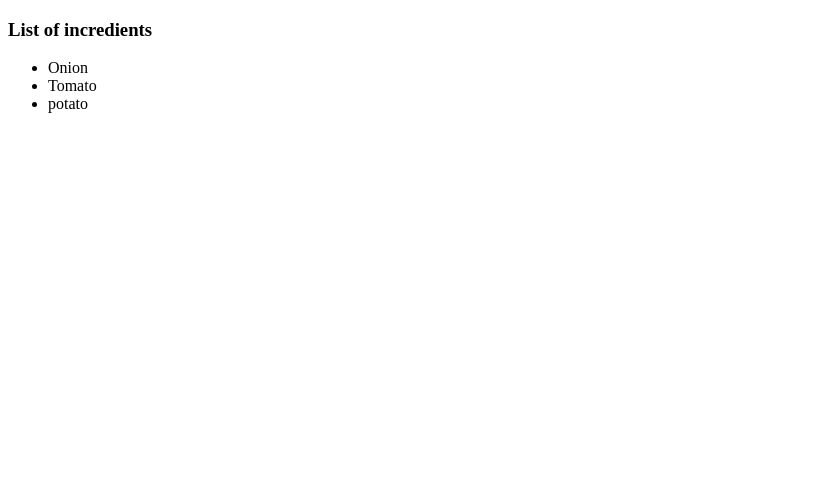
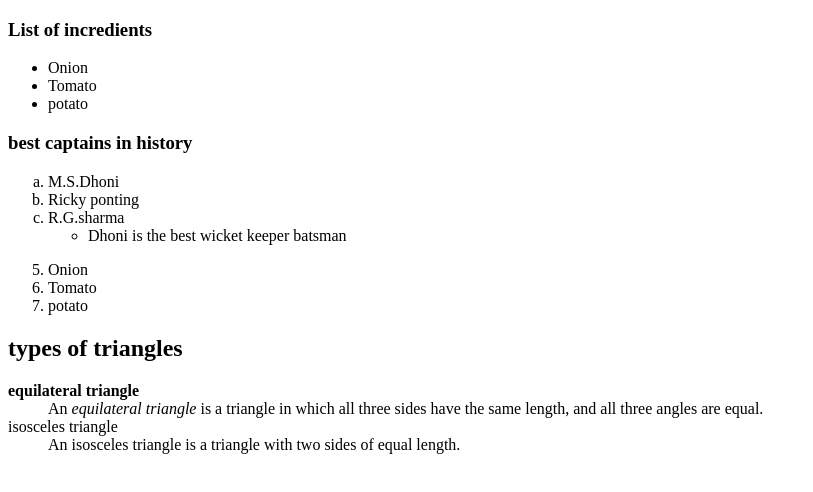
Before and after one commit to Pavithiran6701/Html-CSS, a plain HTML site: page index2.html in a window 1280 px wide. Shown: the whole page, without its empty margins (0-813 px from the left). Drawn offline with Linux system fonts and the light colour scheme.

Commit message:
3 types of list

```diff
--- a/index2.html
+++ b/index2.html
@@ -1,16 +1,38 @@
 <!DOCTYPE html>
 <html lang="en">
 <head>
-    <meta charset="UTF-8">
-    <meta name="viewport" content="width=device-width, initial-scale=1.0">
-    <title>Document</title>
+
+    <title>List and its types</title>
 </head>
 <body>
     <h3>List of incredients</h3>
-    <ul>  <!-- ul stands for un ordered list-->
+    <ul>  <!-- ul stands for un ordered list bullets -->
         <li>Onion</li><!--li stands for list items-->
         <li>Tomato</li>
         <li>potato</li>
-    </ul>
+    </ul><h3>best captains in history</h3>
+
+    <ol type="a"><!-- Ordered list used for numbering-->
+        <!-- we can give different type like A,I,i albhates or romans -->
+        <li>M.S.Dhoni</li>
+        <li>Ricky ponting</li>
+        <li>R.G.sharma</li>
+        <ul>
+            <li>Dhoni is the best wicket keeper batsman</li>
+        </ul>
+    </ol>
+
+    <ol start="5"><!-- it will start from 5-->
+        <li>Onion</li>
+        <li>Tomato</li>
+        <li>potato</li>
+    </ol>
+    <h2>types of triangles</h2>
+    <dl><!-- definition list-->
+        <dt><b>equilateral triangle</b></dt><!--definiton term-->
+        <dd>An <i>equilateral triangle</i> is a triangle in which all three sides have the same length, and all three angles are equal.</dd>
+        <dt>isosceles triangle</dt>
+        <dd>An isosceles triangle is a triangle with two sides of equal length.</dd>
+    </dl>
 </body>
 </html>
```
